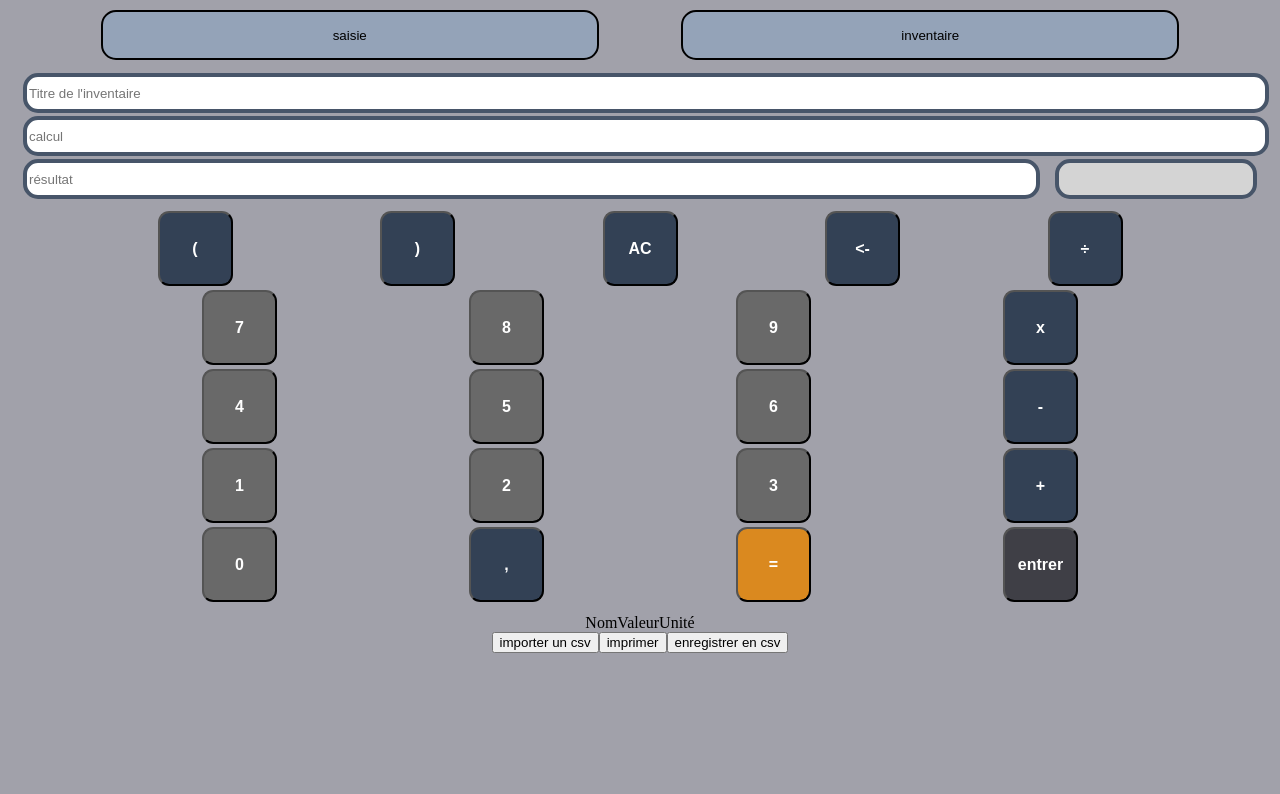
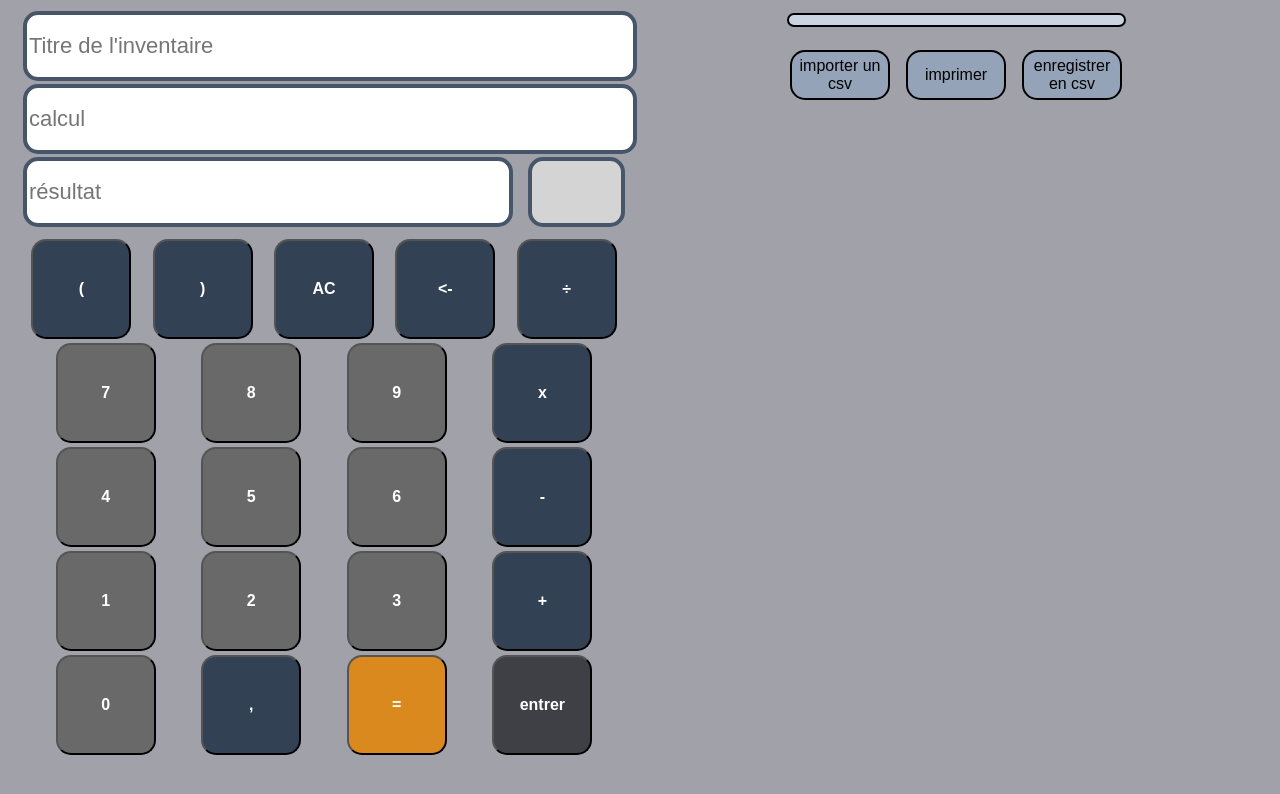
Before and after one commit to Raiden0611/eval_saisi_incentaire, an Angular app: page / in a window 1280 px wide. Both pictures are taken after a click on the button "entrer". Shown: the top 794 px of the page. Built offline with nearby package versions, Linux system fonts and the light colour scheme.

Commit message:
adaptation pour tablette

```diff
--- a/src/app/app.component.css
+++ b/src/app/app.component.css
@@ -1,3 +1,11 @@
+/* .visible {
+    display: flex;
+}
+
+.hidden {
+    display: none;
+} */
+
 .calculette {
     display: flex;
     align-items: center;
@@ -132,6 +140,8 @@
 table {
     border-collapse: collapse;
     border-spacing: 0;
+    width: 400px;
+    height: 20px;
 }
 
 thead th {
@@ -153,20 +163,134 @@ th {
     background-color: red;
     width: 100%;
     height: 100%;
-
-
 }
 
 .ligneinventaire {
-    border-radius: 20px;
+    display: flex;
+    align-items: center;
+    justify-content: space-between;
+
     font-size: 24px;
     margin: 5px;
-    justify-content: space-between;
-
+    width: 400px;
+    background-color: #cbd5e1;
+    border: 2px solid #000;
+    border-radius: 13px;
+    padding: 5px;
 }
 
 .titreInventaire {}
 
-.valeurInventaire {}
+.valeurInventaire {
+    margin-left: auto;
+}
 
-.uniteInventaire {}
+.uniteInventaire {
+    margin-left: 10px;
+}
+
+.buttonnavinventaire {
+    display: flex;
+    align-items: center;
+    justify-content: space-evenly;
+    margin: 10px;
+
+}
+
+.buttoninventaire {
+    background-color: #94a3b8;
+    border: 2px solid #000;
+    border-radius: 15px;
+    width: 30%;
+    height: 50px;
+}
+
+.buttoninventaire:hover {
+    background-color: #334155;
+}
+
+.buttoninventaire:active {
+    transform: translateY(4px);
+}
+
+
+
+@media screen and (min-width: 1040px) {
+    .page {
+        display: flex;
+        flex-direction: row;
+    }
+
+    .buttonNav {
+        display: none;
+    }
+
+    .inventaire,
+    .calculette {
+        width: 50%;
+    }
+
+    .inputCalculette {
+        height: 60px;
+        font-size: 26px;
+    }
+
+    .buttonCalculatrice {
+        height: 100px;
+        width: 100px;
+        font-size: 24px;
+    }
+
+    .buttoninventaire {
+        height: 100px;
+        width: 150px;
+        font-size: 24px;
+        margin: 8px;
+    }
+
+    .ligneinventaire {
+        font-size: 30px;
+        width: 498px;
+    }
+
+}
+
+@media screen and (min-width: 988px) {
+    .page {
+        display: flex;
+        flex-direction: row;
+    }
+
+    .buttonNav {
+        display: none;
+    }
+
+    .inventaire,
+    .calculette {
+        width: 50%;
+    }
+
+    .inputCalculette {
+        height: 60px;
+        font-size: 22px;
+    }
+
+    .buttonCalculatrice {
+        height: 100px;
+        width: 100px;
+        font-size: 16px;
+    }
+
+    .buttoninventaire {
+        height: 50px;
+        width: 100px;
+        font-size: 16px;
+        margin: 8px;
+    }
+
+    .ligneinventaire {
+        font-size: 30px;
+        width: 325px;
+    }
+
+}
--- a/src/app/app.component.html
+++ b/src/app/app.component.html
@@ -1,7 +1,9 @@
 <div class="buttonNav">
-  <button class="button">saisie</button>
-  <button class="button">inventaire</button>
+  <button class="button">saisie </button><!-- (click)="toggleSaisie()" -->
+  <button class="button">inventaire </button><!-- (click)="toggleInventaire()" -->
 </div>
+
+<div class="page">
   <div class="calculette">
     <div class="topCalculette">
 
@@ -106,29 +108,17 @@
   </div>
 
   <div class="inventaire">
-  <div>
-    <table>
-      <thead>
-        <tr>
-          <th>Nom</th>
-          <th>Valeur</th>
-          <th>Unité</th>
-        </tr>
-      </thead>
-      <tbody class="tableau">
-        <tr *ngFor="let row of dataRows" class="ligneinventaire">
-          <td class="titreInventaire">{{ row.nom }}</td>
-          <td class="valeurInventaire">{{ row.valeur }}</td>
-          <td class="uniteInventaire">{{ row.unite }}</td>
-        </tr>
-      </tbody>
-    </table>
+
+    <div *ngFor="let row of dataRows" class="ligneinventaire" (click)="modifinventaire()">
+      <label class="titreInventaire">{{ row.nom }}</label>
+      <label class="valeurInventaire">{{ row.valeur }}</label>
+      <label class="uniteInventaire">{{ row.unite }}</label>
     </div>
-  <div>
-    <button>importer un csv</button>
-    <button>imprimer</button>
-    <button>enregistrer en csv</button>
+    <div class="buttonnavinventaire">
+      <button class="buttoninventaire" (click)="importCSV()">importer un csv</button>
+      <button class="buttoninventaire">imprimer</button>
+      <button class="buttoninventaire" (click)="exportCSV()">enregistrer en csv</button>
     </div>
   </div>
-
+</div>
 <router-outlet></router-outlet>
--- a/src/app/app.component.ts
+++ b/src/app/app.component.ts
@@ -26,6 +26,29 @@ export class AppComponent {
   inputTitreInventaire: string = '';
   selectedUnit: string = '';
   dataRows: any[] = [];
+
+  /* toggleSaisie() {
+    const calculetteElement = document.querySelector('.calculette');
+    const inventaireElement = document.querySelector('.inventaire');
+    if (calculetteElement && inventaireElement) {
+      calculetteElement.classList.remove('visible');
+      calculetteElement.classList.add('hidden');
+      inventaireElement.classList.remove('hidden');
+      inventaireElement.classList.add('visible');
+    }
+  }
+
+  toggleInventaire() {
+    const calculetteElement = document.querySelector('.calculette');
+    const inventaireElement = document.querySelector('.inventaire');
+    if (calculetteElement && inventaireElement) {
+      calculetteElement.classList.remove('visible');
+      calculetteElement.classList.add('hidden');
+      inventaireElement.classList.remove('hidden');
+      inventaireElement.classList.add('visible');
+    }
+  } */
+
 
   updateInput(value: string) {
     this.inputValue += value; // Concatène la nouvelle valeur à la valeur existante
@@ -72,4 +95,23 @@ export class AppComponent {
     }
 
   }
+  modifinventaire() {
+
+  }
+
+  exportCSV() {
+    const csvContent = this.dataRows.map(row => Object.values(row).join(',')).join('\n');
+    const blob = new Blob([csvContent], { type: 'text/csv' });
+    const url = window.URL.createObjectURL(blob);
+    const link = document.createElement('a');
+    link.href = url;
+    link.setAttribute('download', 'export.csv');
+    document.body.appendChild(link);
+    link.click();
+    document.body.removeChild(link);
+    window.URL.revokeObjectURL(url);
+  }
+  importCSV() {
+    console.log("importation CSV en cours...")
+  }
 }
```
Lines whose indentation alone changed are shown as unchanged.
